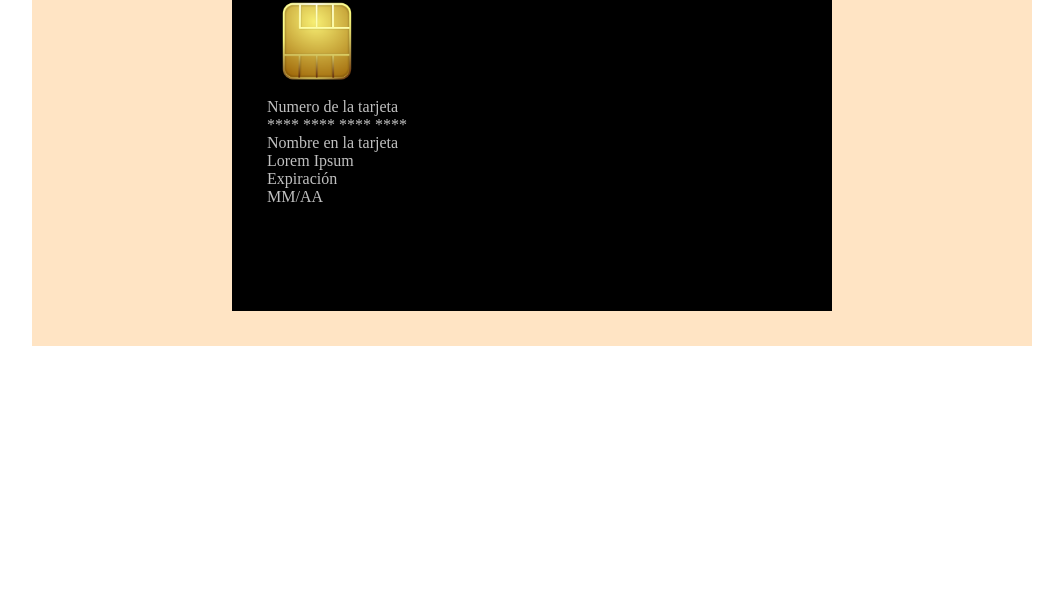
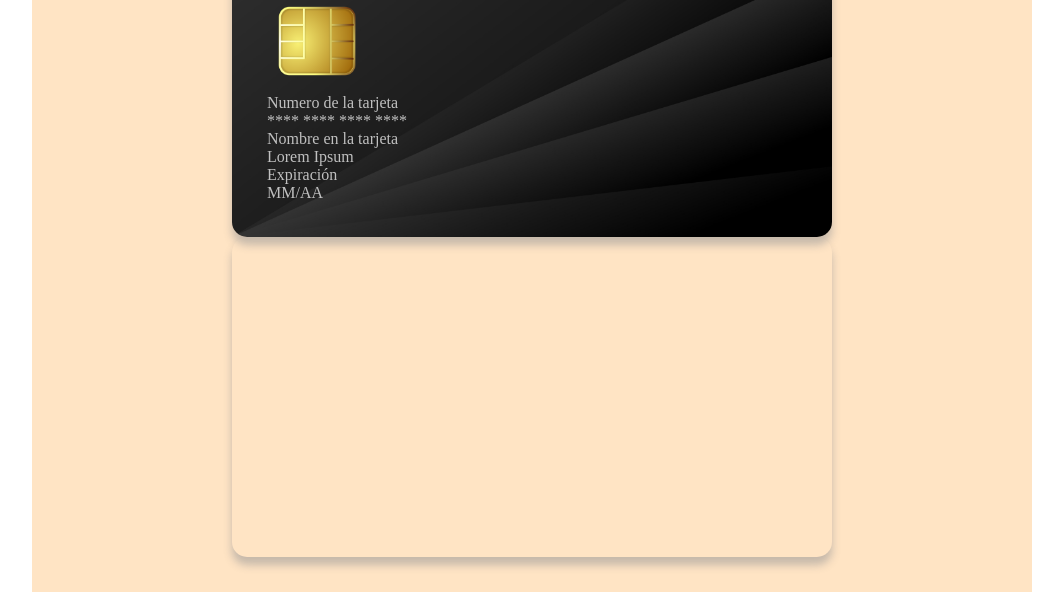
Before and after one commit to Laboratoria/DEV007-card-validation, a website with bundled scripts: page src/index.html in a window 1280 px wide. Shown: the part 198-800 px from the top of the page, without its empty margins (108-1171 px from the left). Built offline with nearby package versions, Linux system fonts and the light colour scheme.

Commit message:
Modificaciones (2) de 14 abril (CSS)

```diff
--- a/src/style.css
+++ b/src/style.css
@@ -18,6 +18,7 @@
 .chip{
     width: 100px;
     height: auto;
+    rotate: -90deg;
 }
 
 .franquicia{
@@ -37,7 +38,6 @@
     transform-style: preserve-3d;
     backface-visibility: hidden;
     cursor:pointer;
-    background-color: black;
 
 
    /* position:relative;*/
@@ -50,4 +50,15 @@
 .tarjeta >div{
     padding: 35px;
     border-radius: 15px;
+    min-height: 320px;
+    display: flex;
+    flex-direction: column;
+    justify-content: space-between;
+    box-shadow: 0 8px 8px 0 rgba(67, 87, 112, 0.3);
 }
+
+.tarjeta .front{
+    width:100%;
+    background: url(./img/fondotarjeta.jpg);
+    background-size: cover;
+}
--- a/src/validator.js
+++ b/src/validator.js
@@ -33,9 +33,9 @@ const validator = {
         numeroEnLectura = parseInt(numeroEnLectura) * 2; //parseInt transforma a numérico y multiplica por dos
         if (numeroEnLectura > 9) { //si el numero tiene mas de 2 dígitos
 
-          let dobleDigito = numeroEnLectura.toString();
-          let digitoPrimario = dobleDigito.charAt(0);
-          let digitoSecundario = dobleDigito.charAt(1);
+          const dobleDigito = numeroEnLectura.toString();
+          const digitoPrimario = dobleDigito.charAt(0);
+          const digitoSecundario = dobleDigito.charAt(1);
 
           //let dobleDigito = numeroEnLectura.toString().charAt(0); opción para optimizar el código
 
```
Also changed, not shown: src/img/fondotarjeta.jpg (renamed from src/img/fondo negro.jpg).
